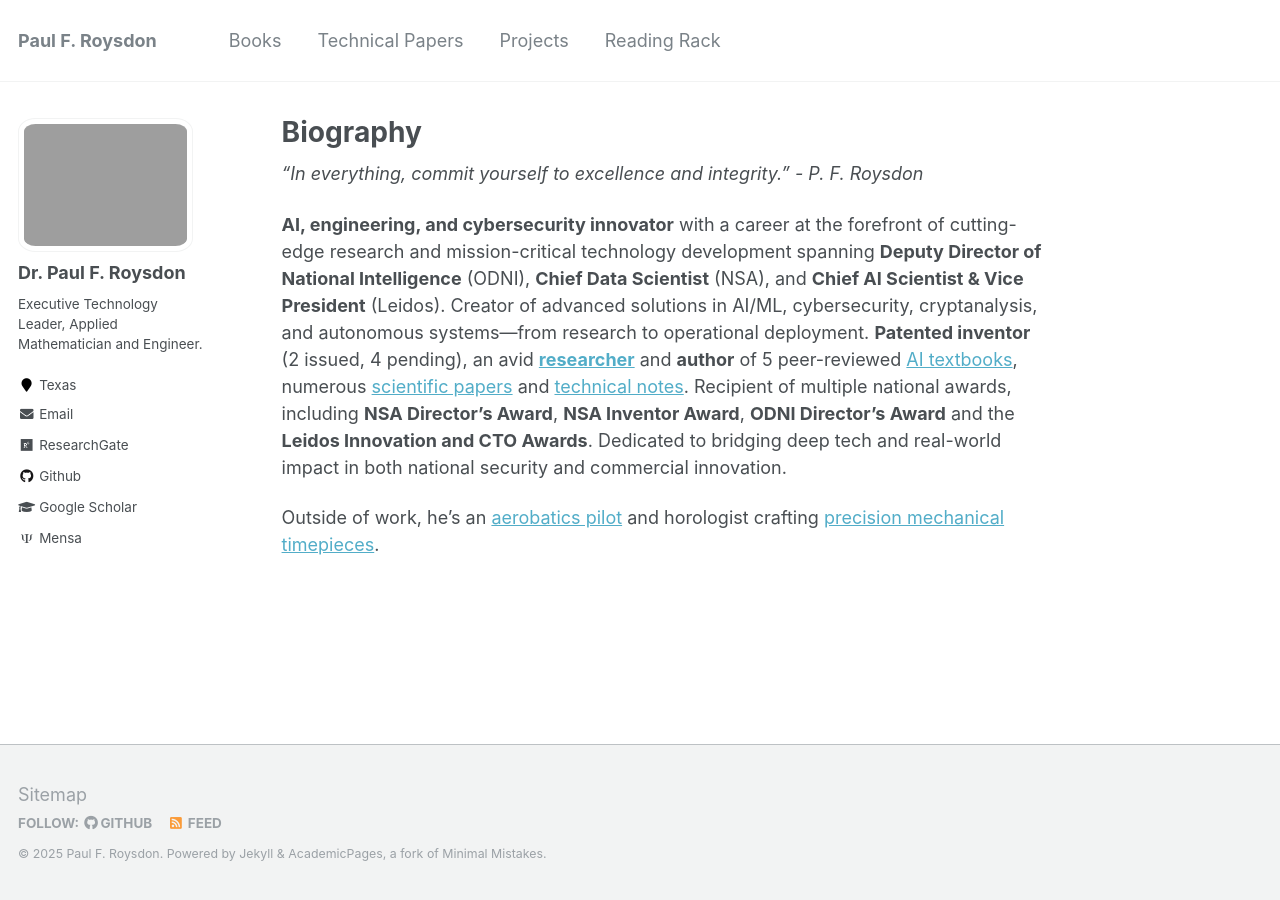
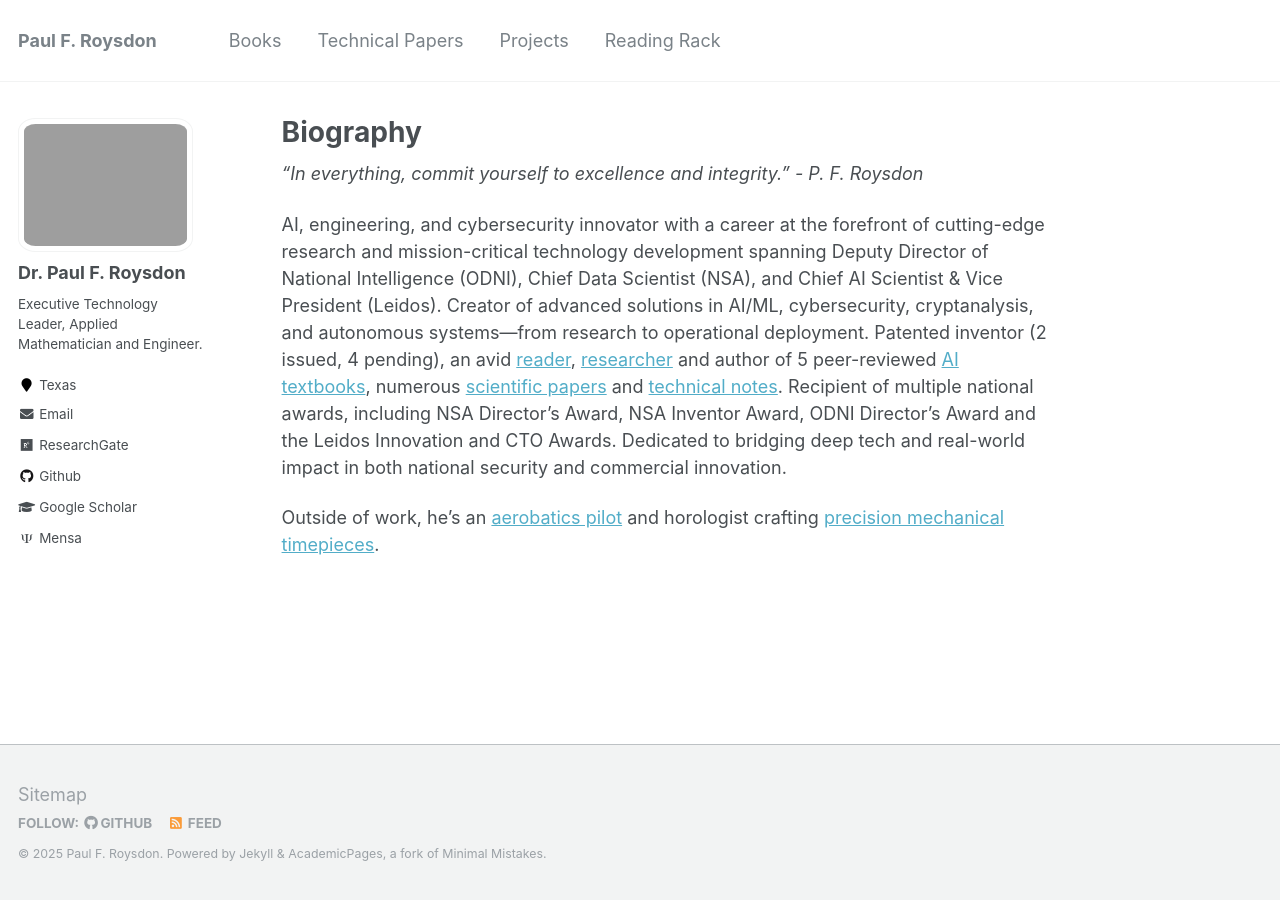
Before and after one commit to pfroysdon/pfroysdon.github.io, a Jekyll site: the page built from _pages/about.md, in a window 1280 px wide. Built offline with Jekyll 4.4.1, drawn with Linux system fonts in a browser that asks for light colours; some web fonts are replaced.

Commit message:
Update about.md

```diff
--- a/_pages/about.md
+++ b/_pages/about.md
@@ -10,6 +10,6 @@
 
 *"In everything, commit yourself to excellence and integrity." - P. F. Roysdon*
 
-**AI, engineering, and cybersecurity innovator** with a career at the forefront of cutting-edge research and mission-critical technology development spanning **Deputy Director of National Intelligence** (ODNI), **Chief Data Scientist** (NSA), and **Chief AI Scientist & Vice President** (Leidos). Creator of advanced solutions in AI/ML, cybersecurity, cryptanalysis, and autonomous systems—from research to operational deployment. **Patented inventor** (2 issued, 4 pending), an avid [**researcher**](https://pfroysdon.github.io/projects/) and **author** of 5 peer-reviewed [AI textbooks](http://www.roysdonfibonaccipress.com/), numerous [scientific papers](https://github.com/pfroysdon/publications/tree/main/Papers) and [technical notes](https://github.com/pfroysdon/publications/tree/main/Tech_Notes). Recipient of multiple national awards, including **NSA Director's Award**, **NSA Inventor Award**, **ODNI Director’s Award** and the **Leidos Innovation and CTO Awards**.  Dedicated to bridging deep tech and real-world impact in both national security and commercial innovation.
+AI, engineering, and cybersecurity innovator with a career at the forefront of cutting-edge research and mission-critical technology development spanning Deputy Director of National Intelligence (ODNI), Chief Data Scientist (NSA), and Chief AI Scientist & Vice President (Leidos). Creator of advanced solutions in AI/ML, cybersecurity, cryptanalysis, and autonomous systems—from research to operational deployment. Patented inventor (2 issued, 4 pending), an avid [reader](https://pfroysdon.github.io/reading-rack/), [researcher](https://pfroysdon.github.io/projects/) and author of 5 peer-reviewed [AI textbooks](http://www.roysdonfibonaccipress.com/), numerous [scientific papers](https://github.com/pfroysdon/publications/tree/main/Papers) and [technical notes](https://github.com/pfroysdon/publications/tree/main/Tech_Notes). Recipient of multiple national awards, including NSA Director's Award, NSA Inventor Award, ODNI Director’s Award and the Leidos Innovation and CTO Awards.  Dedicated to bridging deep tech and real-world impact in both national security and commercial innovation.
 
 Outside of work, he’s an [aerobatics pilot](https://youtu.be/AFlVtWswTNU) and horologist crafting [precision mechanical timepieces](https://www.roysdonwatchco.com/).
```
